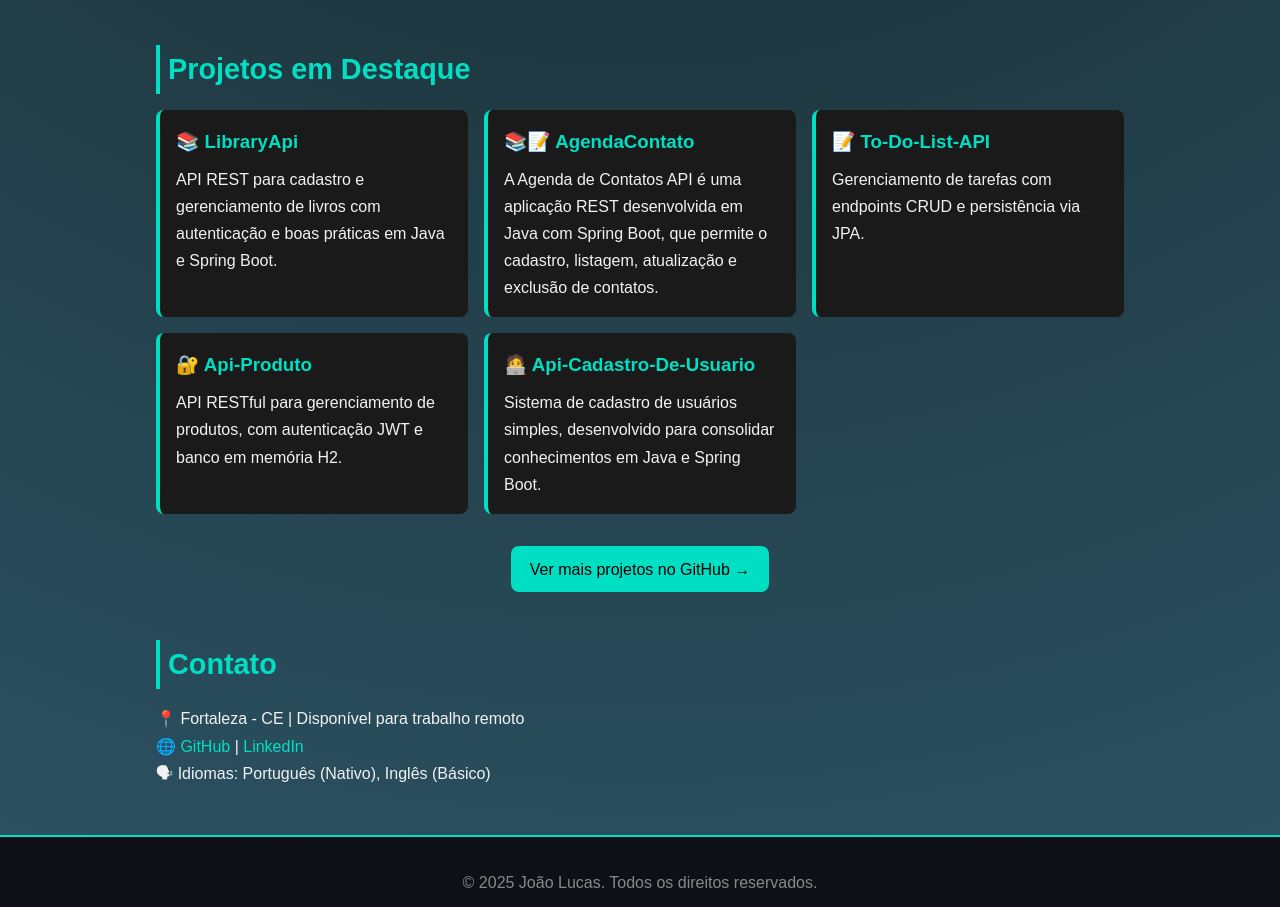
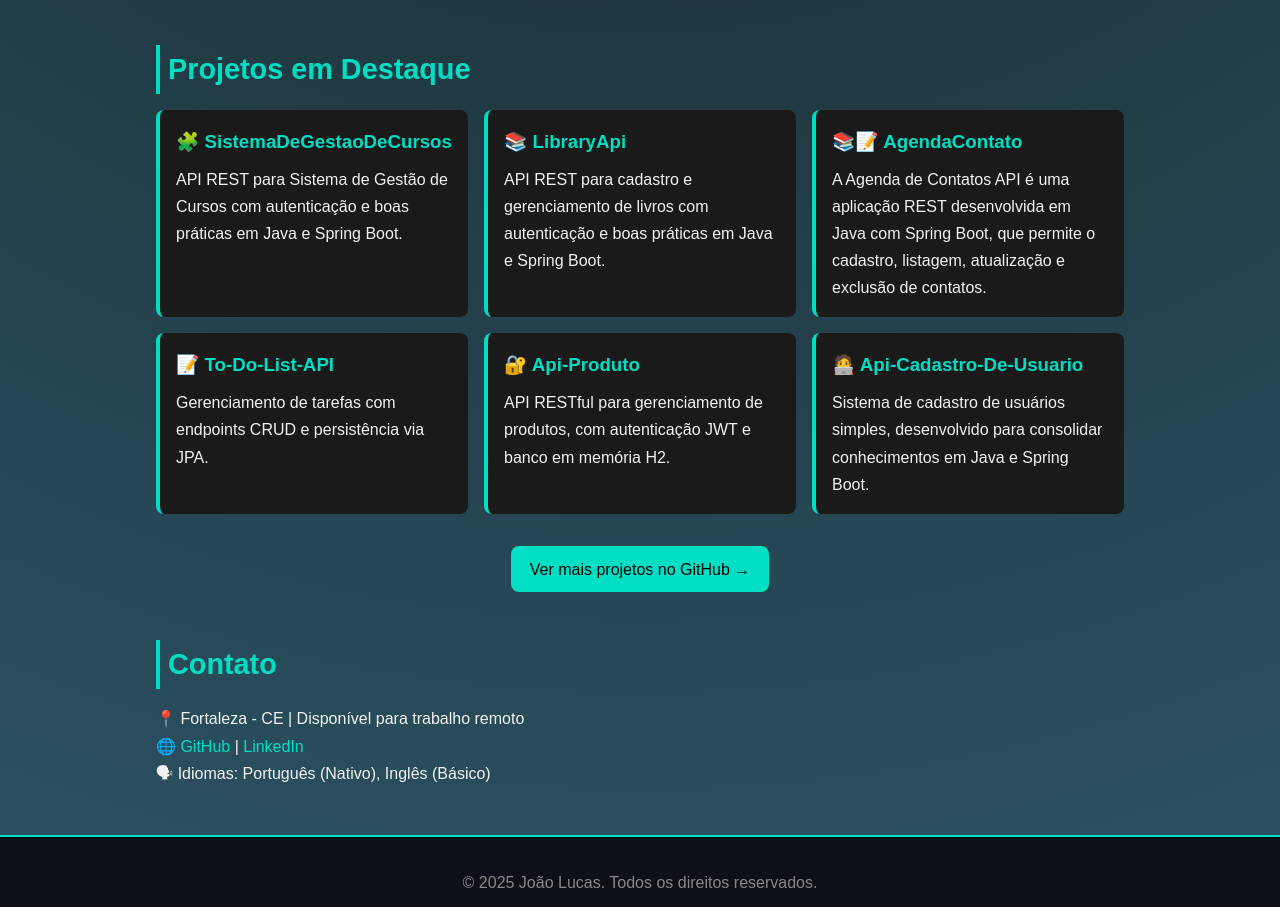
Before and after one commit to LucasLCSs/portfolio, a plain HTML site: page index.html in a window 1280 px wide. Shown: the part 856-1763 px from the top of the page. Drawn offline with nearby package versions, Linux system fonts and the light colour scheme.

Commit message:
Adiciona novo projeto Sistema de Gestão de Cursos ao portfólio

```diff
--- a/index.html
+++ b/index.html
@@ -39,6 +39,11 @@
     <h2>Projetos em Destaque</h2>
 
     <div class="projects-grid">
+      <div class="project-card">
+        <h3>🧩 <a href="https://github.com/LucasLCSs/Api-Cursos" target="_blank">SistemaDeGestaoDeCursos</a></h3>
+        <p>API REST para Sistema de Gestão de Cursos com autenticação e boas práticas em Java e Spring Boot.</p>
+      </div>
+
       <div class="project-card">
         <h3>📚 <a href="https://github.com/LucasLCSs/LibraryApi" target="_blank">LibraryApi</a></h3>
         <p>API REST para cadastro e gerenciamento de livros com autenticação e boas práticas em Java e Spring Boot.</p>
```
